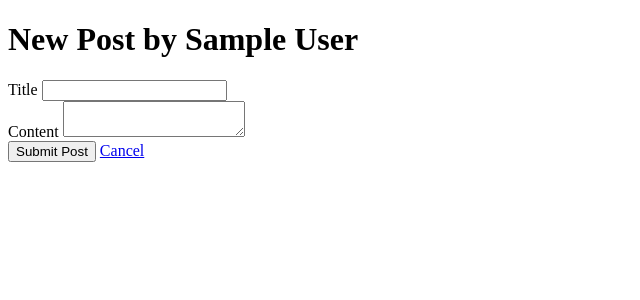
After one commit to Ekhol/flask-blogly, a Flask app: page /users/1/posts/new in a window 1280 px wide. The commit adds this page. Shown: the top 300 px of the page, without its empty margins (0-640 px from the left). Run offline with Flask 2, Linux system fonts and the light colour scheme; tables that the repository leaves empty hold one stand-in row (values such as "Sample post").

Commit message:
finished part 2

```diff
--- a/app.py
+++ b/app.py
@@ -4,7 +4,7 @@ from crypt import methods
 from flask import Flask, request, redirect, render_template
 from flask_debugtoolbar import DebugToolbarExtension
 from importlib_metadata import method_cache
-from models import db, connect_db, User
+from models import db, connect_db, User, Post
 
 app = Flask(__name__)
 app.debug = True
@@ -21,7 +21,13 @@ db.create_all()
 
 @app.route('/')
 def home():
-    return redirect("/users")
+    posts = Post.query.order_by(Post.created_at.desc()).limit(5).all()
+    return render_template("posts/homepage.html", posts=posts)
+
+
+@app.errorhandler(404)
+def page_not_found():
+    return render_template('404.html'), 404
 
 
 @app.route('/users')
@@ -57,13 +63,13 @@ def show_user(user_id):
     return render_template("users/details.html", user=user)
 
 
-@app.route('/user/<int:user_id>/edit')
+@app.route('/users/<int:user_id>/edit', methods=["GET"])
 def edit_user(user_id):
     user = User.query.get_or_404(user_id)
     return render_template("users/edit.html", user=user)
 
 
-@app.route('/user/<int:user_id>/edit', methods=["POST"])
+@app.route('/users/<int:user_id>/edit', methods=["POST"])
 def update_edit_user(user_id):
     user = User.query.get_or_404(user_id)
     user.first_name = request.form['first_name']
@@ -83,3 +89,57 @@ def delete_user(user_id):
     db.session.commit()
 
     return redirect("/users")
+
+#####################################PART TWO#########################################
+
+
+@app.route('/users/<int:user_id>/posts/new', methods=["GET"])
+def new_post_form(user_id):
+    user = User.query.get_or_404(user_id)
+    return render_template('posts/new.html', user=user)
+
+
+@app.route('/users/<int:user_id>/posts/new', methods=["POST"])
+def new_posts(user_id):
+    user = User.query.get_or_404(user_id)
+    new_post = Post(title=request.form['title'],
+                    content=request.form['content'], user=user)
+
+    db.session.add(new_post)
+    db.session.commit()
+
+    return redirect(f"/users/{user_id}")
+
+
+@app.route('/posts/<int:post_id>')
+def show_posts(post_id):
+    post = Post.query.get_or_404(post_id)
+    return render_template('posts/display.html', post=post)
+
+
+@app.route('/posts/<int:post_id>/edit')
+def edit_posts(post_id):
+    post = Post.query.get_or_404(post_id)
+    return render_template('posts/edit.html', post=post)
+
+
+@app.route('/posts/<int:post_id>/edit', methods=["POST"])
+def edit_existing_post(post_id):
+    post = Post.query.get_or_404(post_id)
+    post.title = request.form['title']
+    post.content = request.form['content']
+
+    db.session.add(post)
+    db.session.commit()
+
+    return redirect(f"/users/{post.user_id}")
+
+
+@app.route('/posts/<int:post_id>/delete', methods=["POST"])
+def delete_post(post_id):
+    post = Post.query.get_or_404(post_id)
+
+    db.session.delete(post)
+    db.session.commit()
+
+    return redirect(f"/users/{post.user_id}")
--- a/models.py
+++ b/models.py
@@ -1,4 +1,5 @@
 from flask_sqlalchemy import SQLAlchemy
+import datetime
 
 db = SQLAlchemy()
 
@@ -19,6 +20,28 @@ class User(db.Model):
     last_name = db.Column(db.Text, nullable=False)
     image_url = db.Column(db.Text, nullable=False, default=DEFAULT_IMAGE)
 
+    posts = db.relationship("Post", backref="user",
+                            cascade="all, delete-orphan")
+
     @property
     def full_name(self):
         return f"{self.first_name} {self.last_name}"
+
+
+class Post(db.Model):
+
+    __tablename__ = "posts"
+
+    id = db.Column(db.Integer, primary_key=True)
+    title = db.Column(db.Text, nullable=False)
+    content = db.Column(db.Text, nullable=False)
+    created_at = db.Column(
+        db.DateTime,
+        nullable=False,
+        default=datetime.datetime.now
+    )
+    user_id = db.Column(db.Integer, db.ForeignKey('users.id'), nullable=False)
+
+    @property
+    def clean_date(self):
+        return self.created_at.strftime("%A %B %-d %Y")
--- /dev/null
+++ b/templates/posts/new.html
@@ -0,0 +1,23 @@
+{% extends 'temp.html' %}
+{% block content %}
+
+<h1>New Post by {{ user.full_name }}</h1>
+
+<form method="POST">
+    <div>
+        <label for="title">Title</label>
+        <input id="title" name="title">
+    </div>
+
+    <div>
+        <label for="content">Content</label>
+        <textarea id="content" name="content"></textarea>
+    </div>
+
+    <div>
+        <button type="submit">Submit Post</button>
+        <a href="/users/{{ user.id }}">Cancel</a>
+    </div>
+</form>
+
+{% endblock %}
```
Also changed, not shown: templates/404.html (added, +16 -0 lines), templates/posts/display.html (added, +14 -0 lines), templates/posts/edit.html (added, +22 -0 lines), templates/posts/homepage.html (added, +10 -0 lines), templates/users/details.html (+14 -1 lines).
